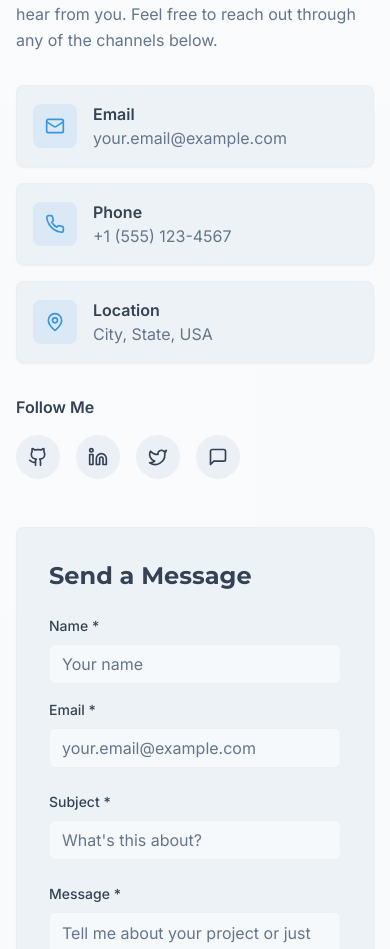
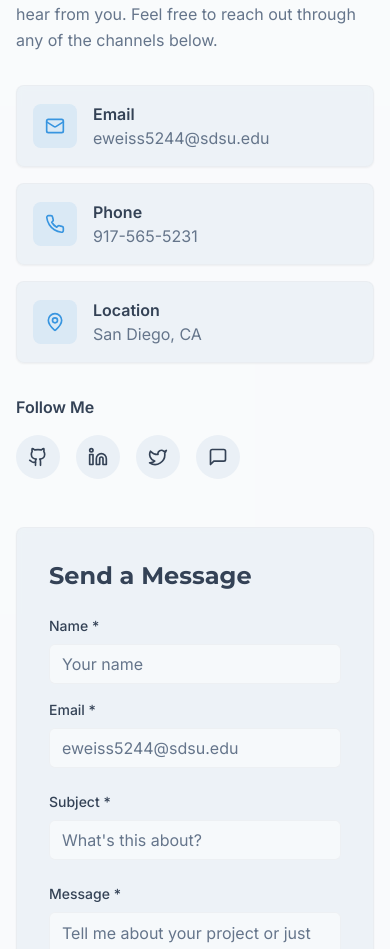
Before and after one commit to enzoweiss21/personal_portfolio, a Next.js app: page / in a window 390 px wide. Shown: the part 10563-11512 px from the top of the page. Built offline with nearby package versions, Linux system fonts and the light colour scheme.

Commit message:
Update contact info and social links: email, phone, location, GitHub, LinkedIn, X; adjust form placeholder

```diff
--- a/components/contact-section.tsx
+++ b/components/contact-section.tsx
@@ -22,22 +22,22 @@ const contactMethods: ContactMethod[] = [
   {
     icon: <Mail className="w-5 h-5" />,
     title: "Email",
-    value: "your.email@example.com",
-    href: "mailto:your.email@example.com",
+    value: "eweiss5244@sdsu.edu",
+    href: "mailto:eweiss5244@sdsu.edu",
     gradient: "radial-gradient(circle, rgba(59,130,246,0.15) 0%, rgba(37,99,235,0.06) 50%, rgba(29,78,216,0) 100%)",
   },
   {
     icon: <Phone className="w-5 h-5" />,
     title: "Phone",
-    value: "+1 (555) 123-4567",
-    href: "tel:+15551234567",
+    value: "917-565-5231",
+    href: "tel:+19175655231",
     gradient: "radial-gradient(circle, rgba(34,197,94,0.15) 0%, rgba(22,163,74,0.06) 50%, rgba(21,128,61,0) 100%)",
   },
   {
     icon: <MapPin className="w-5 h-5" />,
     title: "Location",
-    value: "City, State, USA",
-    href: "#",
+    value: "San Diego, CA",
+    href: "https://maps.apple.com/?q=San+Diego,CA",
     gradient: "radial-gradient(circle, rgba(168,85,247,0.15) 0%, rgba(147,51,234,0.06) 50%, rgba(126,34,206,0) 100%)",
   },
 ]
@@ -46,19 +46,19 @@ const socialLinks = [
   {
     icon: <Github className="w-5 h-5" />,
     name: "GitHub",
-    href: "https://github.com",
+    href: "https://github.com/enzoweiss21",
     color: "hover:text-gray-600",
   },
   {
     icon: <Linkedin className="w-5 h-5" />,
     name: "LinkedIn",
-    href: "https://linkedin.com",
+    href: "https://www.linkedin.com/in/enzoweiss/",
     color: "hover:text-blue-600",
   },
   {
     icon: <Twitter className="w-5 h-5" />,
     name: "Twitter",
-    href: "https://twitter.com",
+    href: "https://x.com/weiss_enzo",
     color: "hover:text-blue-400",
   },
   {
@@ -235,7 +235,7 @@ export function ContactSection() {
                         value={formData.email}
                         onChange={handleInputChange}
                         className="bg-background/50 border-border/50 focus:border-primary"
-                        placeholder="your.email@example.com"
+                        placeholder="eweiss5244@sdsu.edu"
                       />
                     </div>
                   </div>
--- a/components/hero-section.tsx
+++ b/components/hero-section.tsx
@@ -199,7 +199,7 @@ General Member
               <Github className="w-6 h-6" />
             </motion.a>
             <motion.a
-              href="https://linkedin.com/in/enzoweiss"
+              href="https://www.linkedin.com/in/enzoweiss/"
               target="_blank"
               rel="noopener noreferrer"
               className="p-3 rounded-full bg-card/80 backdrop-blur-sm hover:bg-primary hover:text-primary-foreground transition-colors border border-border/50"
```
